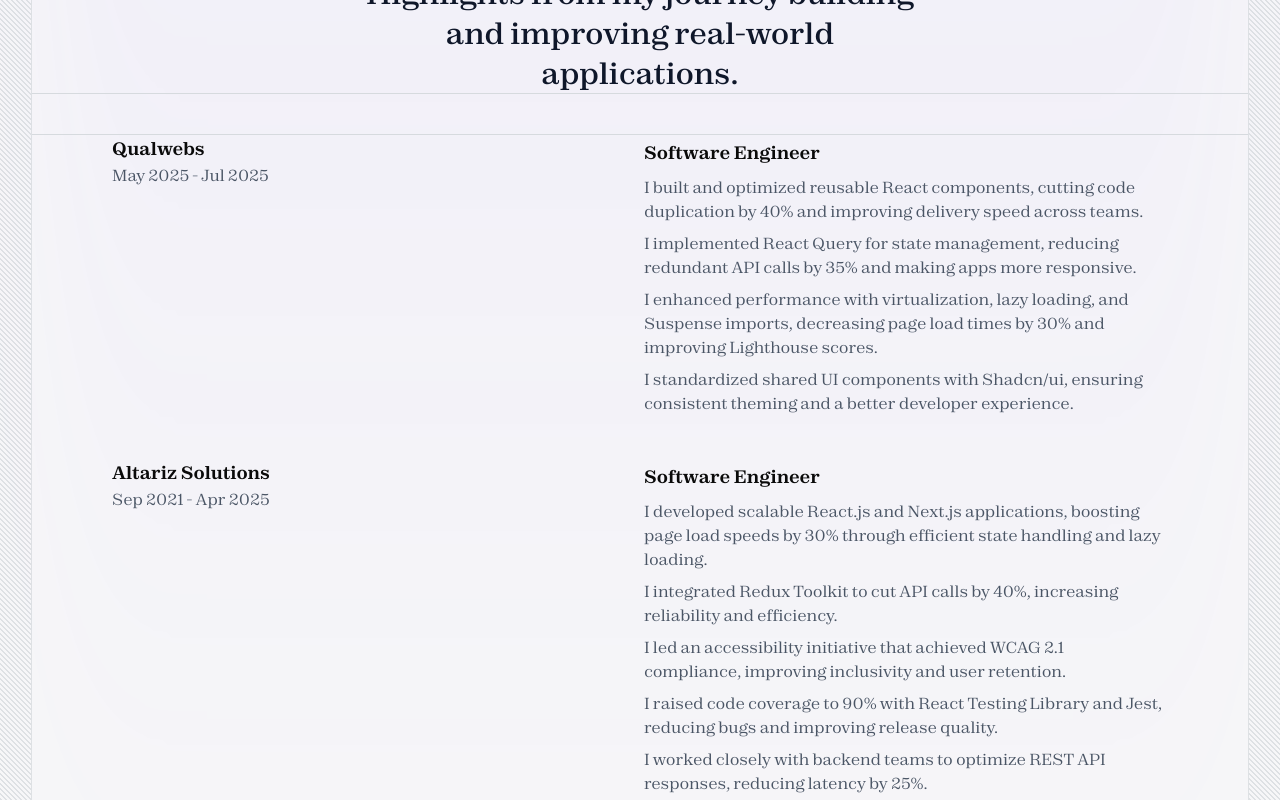
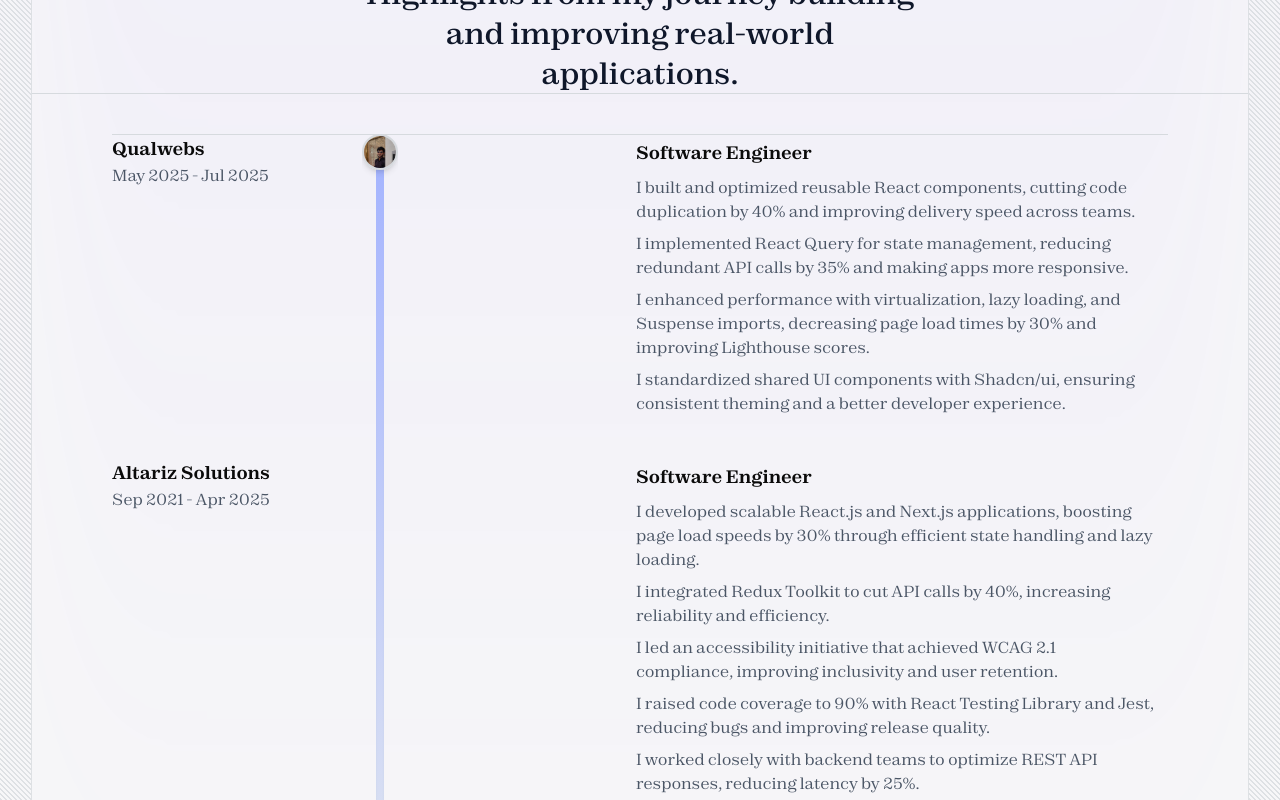
Before and after one commit to hashim-baig/nextportfolio-website, a Next.js app: page / in a window 1280 px wide. Shown: the part 2420-3220 px from the top of the page. Built offline with nearby package versions, Linux system fonts and the light colour scheme.

Commit message:
feat: experience section timeline track added

```diff
--- /dev/null
+++ b/components/molecules/ExperienceTimeline/ExperienceTimeline.tsx
@@ -0,0 +1,10 @@
+import React from 'react';
+import ExperienceTimelineTemplate from './ExperienceTimelineTemplate';
+
+const ExperienceTimeline = () => {
+    // Add logic here
+
+    return <ExperienceTimelineTemplate />;
+};
+
+export default ExperienceTimeline;
--- /dev/null
+++ b/components/molecules/ExperienceTimeline/ExperienceTimelineTemplate.tsx
@@ -0,0 +1,37 @@
+'use client';
+
+import Image from 'next/image';
+import { motion, useScroll, useTransform } from 'framer-motion';
+import { useRef } from 'react';
+
+export default function ExperienceTimelineTemplate({}) {
+    const containerRef = useRef<HTMLDivElement>(null);
+    const { scrollYProgress } = useScroll({
+        target: containerRef,
+        offset: ['end 50%', 'start 50%'],
+    });
+
+    return (
+        <div ref={containerRef} className="relative h-full w-full">
+            <motion.div
+                className="absolute -left-0.5 z-10 flex"
+                style={{
+                    top: 0,
+                    height: '100%',
+                    y: useTransform(scrollYProgress, [0, 1], ['100%', '0%']),
+                    overflow: 'hidden',
+                }}
+            >
+                <div className="relative h-9 w-9 overflow-hidden rounded-full border-2 border-bg-primary bg-bg-primary shadow-md">
+                    <Image src={'/hashim.jpg'} alt="Profile" fill className="object-cover" />
+                </div>
+            </motion.div>
+            <div className="bg-opacity-24 absolute bottom-0 left-1/2 top-0 w-2 -translate-x-1/2 rounded-full bg-[#E8ECEF] shadow-[inset_0_2px_1.5px_rgba(165,174,184,0.32)]">
+                <motion.div
+                    className="absolute inset-0 w-full origin-bottom rounded-full bg-gradient-to-b from-indigo-300 to-transparent"
+                    style={{ scaleY: scrollYProgress }}
+                />
+            </div>
+        </div>
+    );
+}
--- /dev/null
+++ b/components/molecules/ExperienceTimeline/index.ts
@@ -0,0 +1 @@
+export { default } from './ExperienceTimeline';
--- a/components/organisms/ExperienceSection/ExperienceSectionTemplate.tsx
+++ b/components/organisms/ExperienceSection/ExperienceSectionTemplate.tsx
@@ -1,4 +1,5 @@
 import React from 'react';
+import ExperienceTimeline from '@/components/molecules/ExperienceTimeline';
 
 const experienceData = [
     {
@@ -57,14 +58,15 @@ const ExperienceSectionTemplate = () => {
                 </div>
             </section>
 
-            <section className="flex flex-col gap-10 md:px-20 mt-10 mb-10 heading-wrapper">
+            <div className="relative overflow-clip md:px-20 mt-10 mb-10">
+                <div className="flex flex-col gap-10  heading-wrapper">
                     {experienceData.map((item, index) => (
                         <div key={index} className="flex justify-between">
                             <div className="hidden md:block">
                                 <p className="experience-title">{item.organization}</p>
                                 <p className="text-gray-600">{item.duration}</p>
                             </div>
-                        <div className="md:w-[50%]">
+                            <div className="md:w-[50%] mx-2">
                                 {item.role.map((role, roleIndex) => (
                                     <div key={roleIndex} className="p-1">
                                         <p
@@ -84,7 +86,12 @@ const ExperienceSectionTemplate = () => {
                             </div>
                         </div>
                     ))}
-            </section>
+                </div>
+
+                <div className="absolute top-0 h-full w-8 md:left-[calc(28%_-_1rem)] mx-2">
+                    <ExperienceTimeline />
+                </div>
+            </div>
         </>
     );
 };
```
Lines whose indentation alone changed are shown as unchanged.
